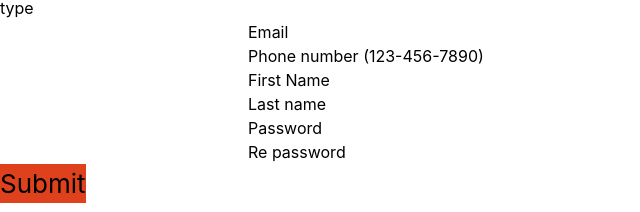
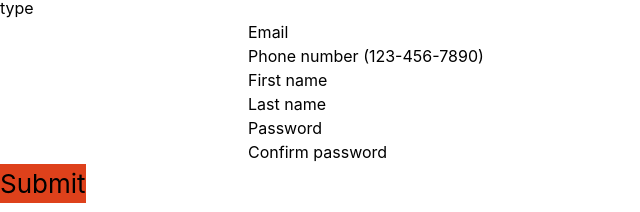
Before and after one commit to bramvar/Frontend-Pass-it-on, a React (Vite) app: page / in a window 1280 px wide. Shown: the part 153-365 px from the top of the page, without its empty margins (0-640 px from the left). Built offline with nearby package versions, Linux system fonts and the light colour scheme.

Commit message:
[Feature/Forme] repassword

```diff
--- a/src/components/Form/Form.tsx
+++ b/src/components/Form/Form.tsx
@@ -22,12 +22,12 @@ const Form = () => {
             pattern="[0-9]{3}[0-9]{3}[0-9]{4}"
           ></Input>
           <div className="grid xl:grid-cols-2 xl:gap-6">
-            <Input type="text" id="firstName" value="First Name"></Input>
+            <Input type="text" id="firstName" value="First name"></Input>
             <Input type="text" id="lastName" value="Last name"></Input>
           </div>
           <div className="grid xl:grid-cols-2 xl:gap-6">
             <Input type="password" id="password" value="Password"></Input>
-            <Input type="password" id="rePassword" value="Re password"></Input>
+            <Input type="password" id="rePassword" value="Confirm password"></Input>
           </div>
           <button
             type="submit"
```
